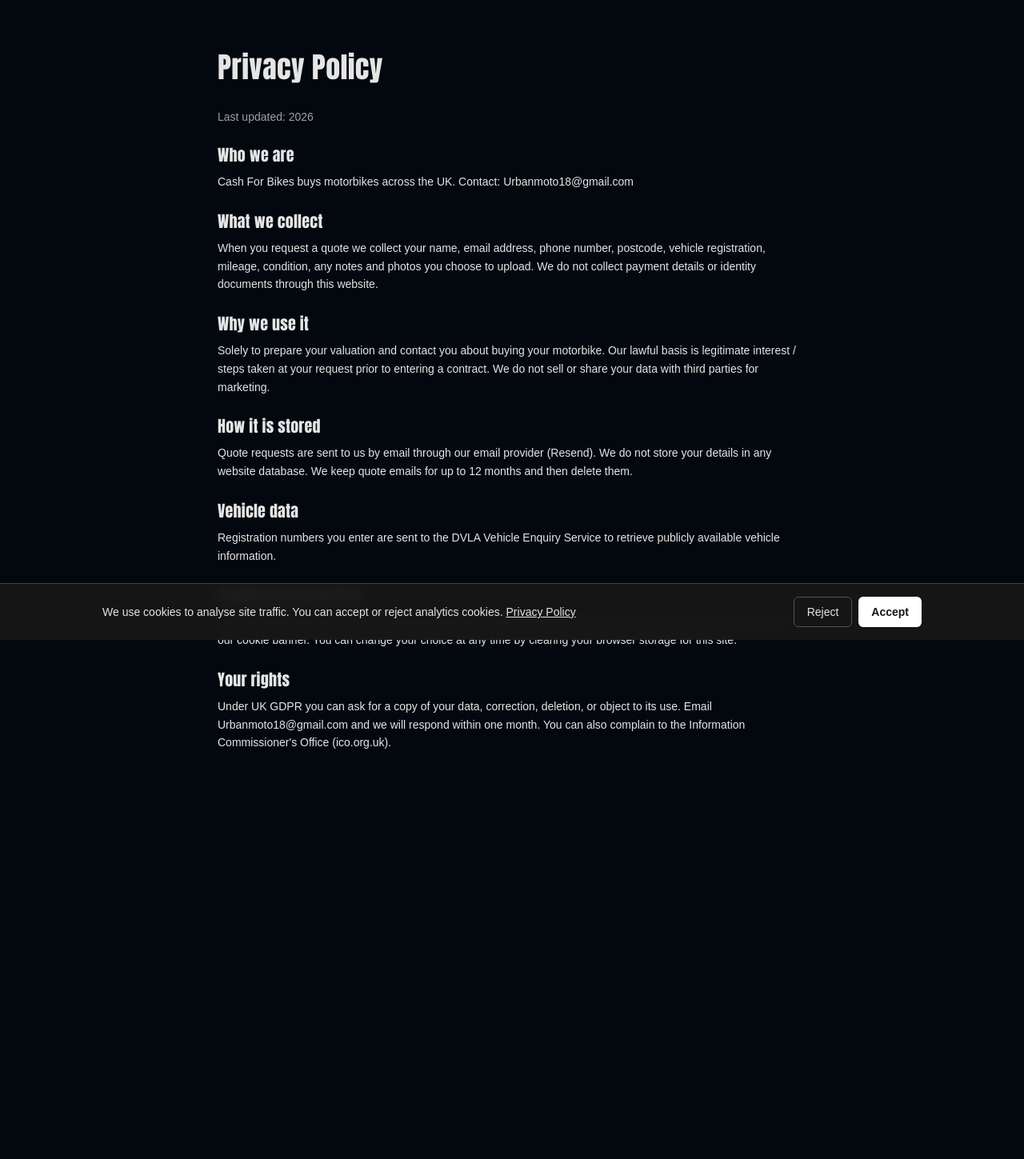
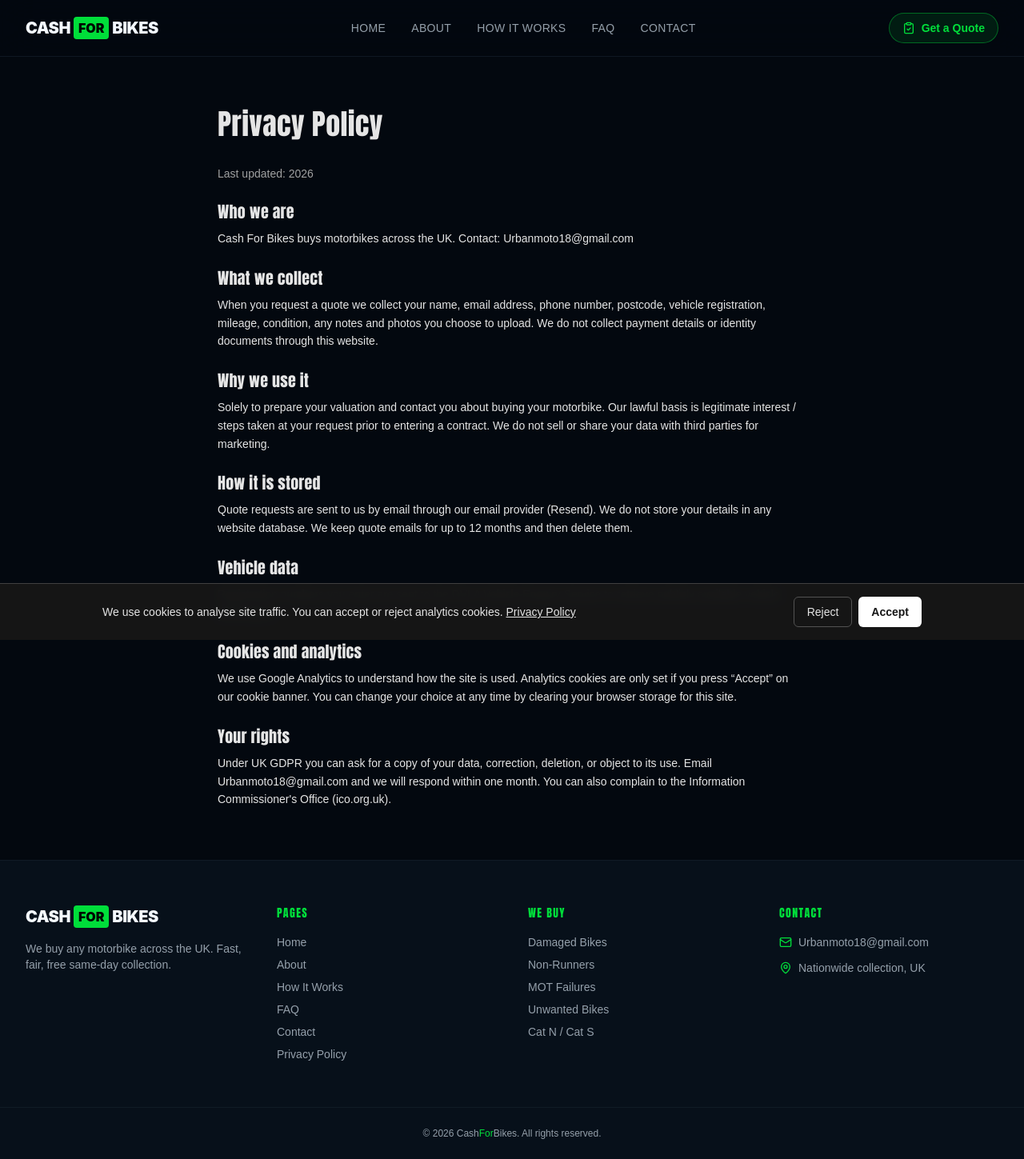
Before and after one commit to LuJian2024/Bike, a Next.js app: page /privacy in a window 1280 px wide. Shown: the whole page at 80% size. Before the commit the page ends 1004 px from the top, so only its background shows below. Built offline with nearby package versions, Linux system fonts and the light colour scheme.

Commit message:
add header and footer to privacy page

```diff
--- a/src/app/privacy/page.tsx
+++ b/src/app/privacy/page.tsx
@@ -1,10 +1,16 @@
+import { SiteHeader } from "../../components/SiteHeader";
+import { SiteFooter } from "../../components/SiteFooter";
+
 export const metadata = {
   title: "Privacy Policy | Cash For Bikes UK",
   description: "How Cash For Bikes collects and uses your personal data when you request a motorbike quote.",
 };
 
 export default function PrivacyPage() {
-  return (
+    return (
+    <div className="flex min-h-screen flex-col bg-background text-foreground">
+
+      <SiteHeader />
     <main className="mx-auto max-w-3xl px-4 py-16 text-neutral-200">
       <h1 className="mb-8 text-4xl font-bold">Privacy Policy</h1>
       <p className="mb-6 text-sm text-neutral-400">Last updated: {new Date().getFullYear()}</p>
@@ -46,5 +52,7 @@ export default function PrivacyPage() {
         </section>
       </div>
     </main>
+      <SiteFooter />
+    </div>
   );
 }
```
